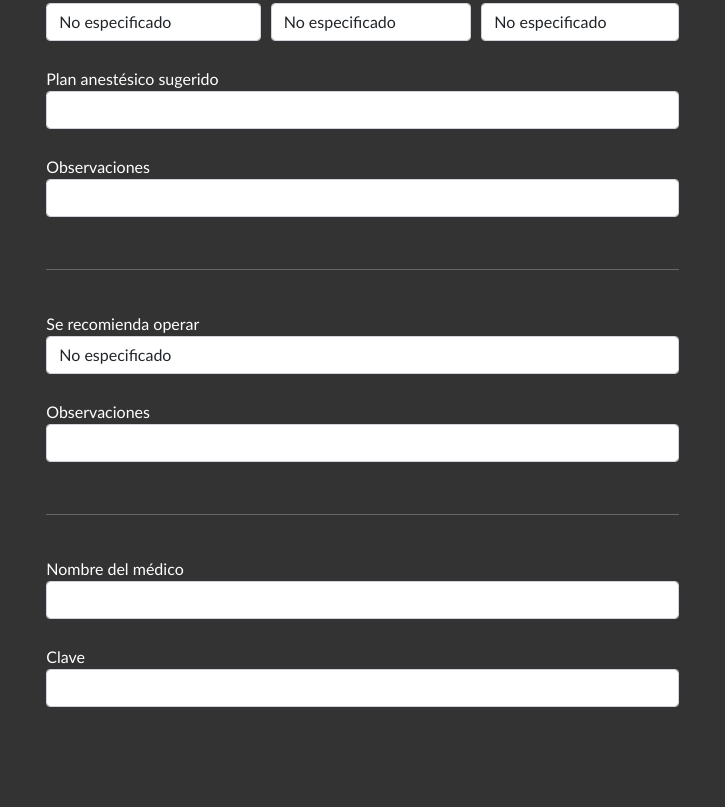
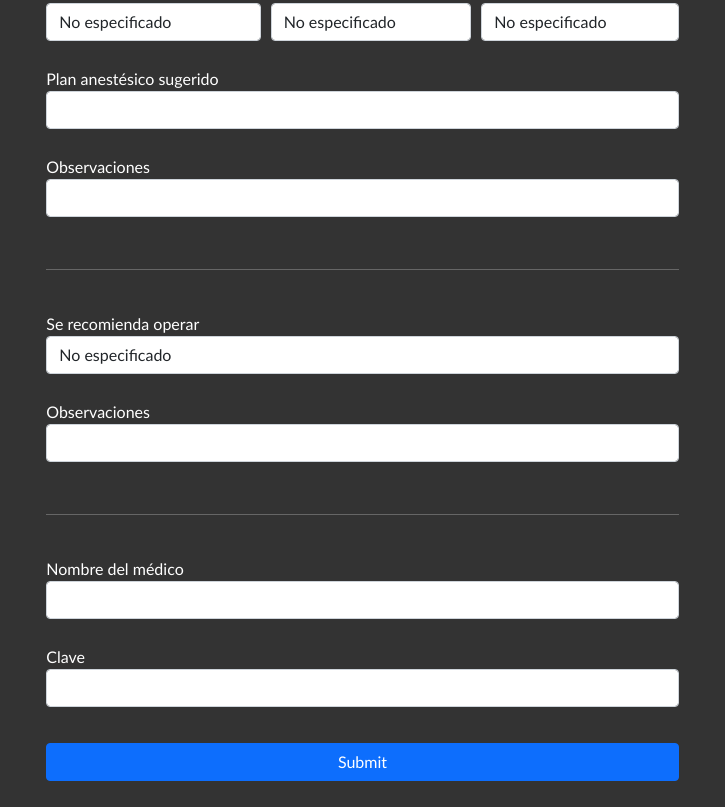
Before and after one commit to PedroJesus044/Vaprethia, an Electron app: page index.html in a window 725 px wide. Shown: the part 4873-5680 px from the top of the page. Before the commit the page ends 5606 px from the top, so only its background shows below. Drawn offline with Linux system fonts and the light colour scheme.

Commit message:
Implementando la funcionalidad

```diff
--- a/index.html
+++ b/index.html
@@ -799,11 +799,11 @@
           </div>
         </div>
 
-        <!--<div class="grid-container-buttons">
+        <div class="grid-container-buttons">
           <div class="mb-3 item2000">
-            <button type="submit" class="btn btn-primary">Submit</button>
+            <button type="submit" class="btn btn-primary" style="width: 100%;">Submit</button>
           </div>
-        </div>-->
+        </div>
 
       </form>
     </div>
--- a/styles.css
+++ b/styles.css
@@ -397,7 +397,7 @@ input::-webkit-inner-spin-button {
 .grid-container-buttons {
   display: grid;
   grid-template-areas:
-    'aux submit submit aux';
+    'submit submit submit submit';
   gap: 10px;
   padding: 10px;
 }
```
